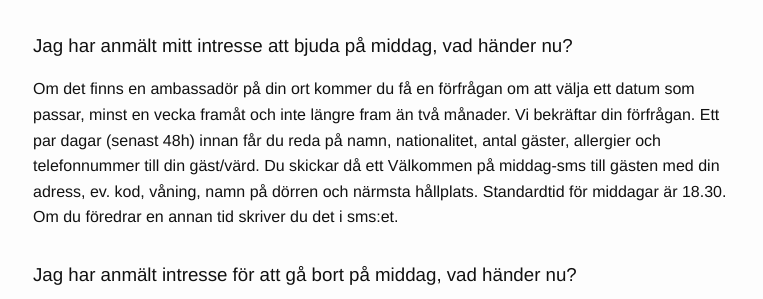
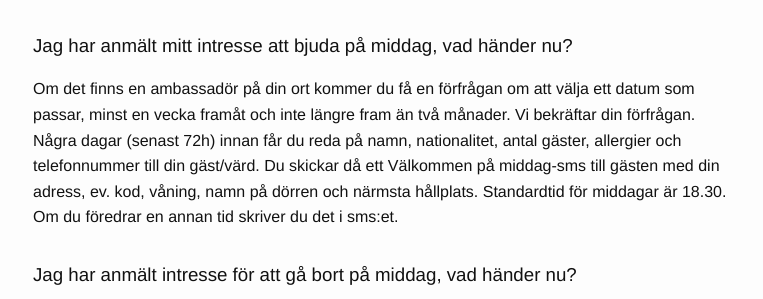
Before and after one commit to Invitationsdepartementet/test, a Jekyll site: the page built from fragor-och-svar/index.html, in a window 1280 px wide and 900 px high, scrolled down 2847 px. Shown: the part 180-479 px from the top of the window, without its empty margins (257-1020 px from the left). Built offline with Jekyll 4.4.1, drawn with Linux system fonts in a browser that asks for light colours.

Commit message:
Change 48h -> 72h

```diff
--- a/fragor-och-svar/index.html
+++ b/fragor-och-svar/index.html
@@ -60,7 +60,7 @@ layout: default
     <p>Sedan starten 2014 har det varit flera hundra middagar i hela Sverige. Under 2015 möttes fler än 3000 personer över middagsborden.</p>
 
     <h3>Jag har anmält mitt intresse att bjuda på middag, vad händer nu?</h3>
-    <p>Om det finns en ambassadör på din ort kommer du få en förfrågan om att välja ett datum som passar, minst en vecka framåt och inte längre fram än två månader. Vi bekräftar din förfrågan. Ett par dagar (senast 48h) innan får du reda på namn, nationalitet, antal gäster, allergier och telefonnummer till din gäst/värd. Du skickar då ett Välkommen på middag-sms till gästen med din adress, ev. kod, våning, namn på dörren och närmsta hållplats. Standardtid för middagar är 18.30. Om du föredrar en annan tid skriver du det i sms:et.</p>
+    <p>Om det finns en ambassadör på din ort kommer du få en förfrågan om att välja ett datum som passar, minst en vecka framåt och inte längre fram än två månader. Vi bekräftar din förfrågan. Några dagar (senast 72h) innan får du reda på namn, nationalitet, antal gäster, allergier och telefonnummer till din gäst/värd. Du skickar då ett Välkommen på middag-sms till gästen med din adress, ev. kod, våning, namn på dörren och närmsta hållplats. Standardtid för middagar är 18.30. Om du föredrar en annan tid skriver du det i sms:et.</p>
 
     <h3>Jag har anmält intresse för att gå bort på middag, vad händer nu?</h3>
     <p>Vi kommer ringa upp dig och hitta en dag som passar dig att gå bort. Om du tycker att du fått vänta för länge, hör gärna av dig till hej @ invitationsdepartementet.se</p>
```
